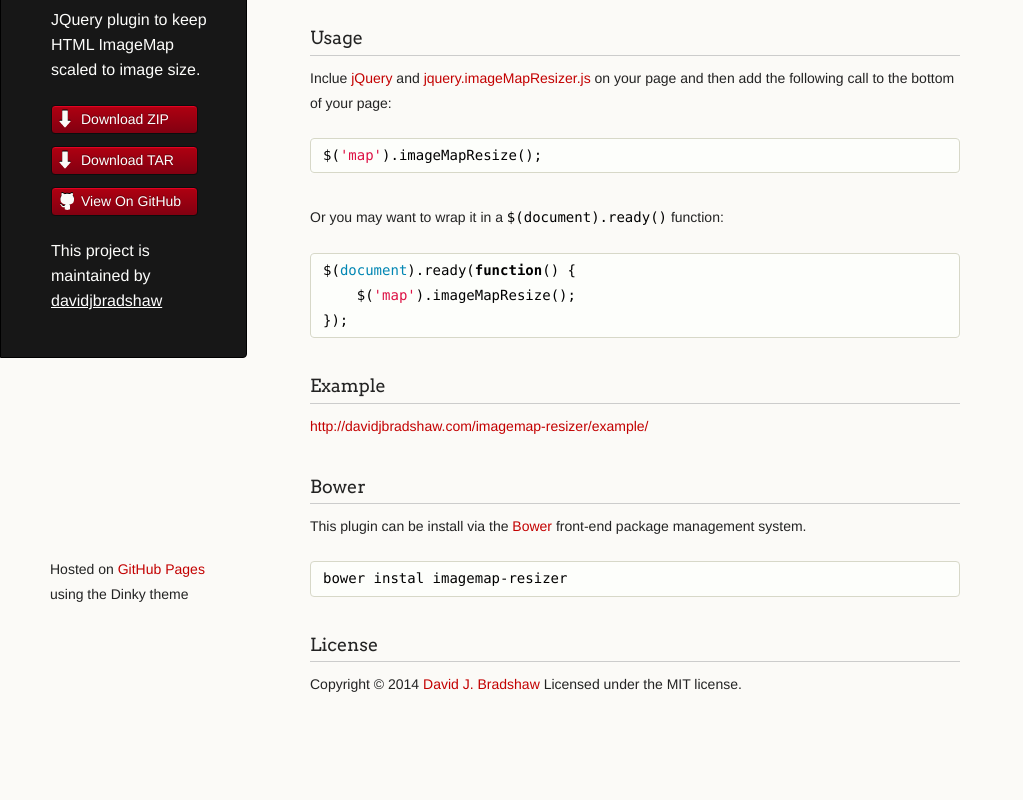
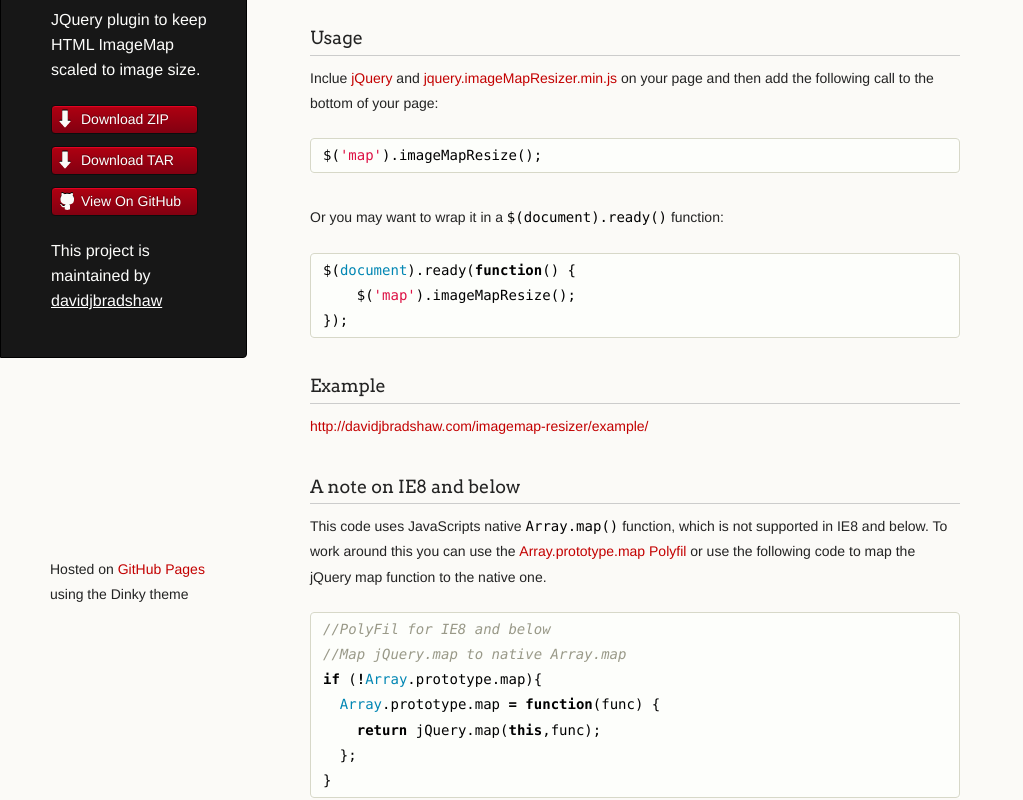
Before and after one commit to davidjbradshaw/image-map-resizer, a plain HTML site: page index.html in a window 1280 px wide. Shown: the part 161-961 px from the top of the page, without its empty margins (0-1023 px from the left). Before the commit the page ends 930 px from the top, so only its background shows below. Drawn offline with Linux system fonts and the light colour scheme.

Commit message:
Create gh-pages branch via GitHub

```diff
--- a/index.html
+++ b/index.html
@@ -38,7 +38,7 @@
 <h3>
 <a name="usage" class="anchor" href="#usage"><span class="octicon octicon-link"></span></a>Usage</h3>
 
-<p>Inclue <a href="http://jquery.com">jQuery</a> and <a href="https://raw2.github.com/davidjbradshaw/imagemap-resizer/master/js/jquery.imageMapResizer.min.js">jquery.imageMapResizer.js</a> on your page and then add the following call to the bottom of your page:</p>
+<p>Inclue <a href="http://jquery.com">jQuery</a> and <a href="https://raw2.github.com/davidjbradshaw/imagemap-resizer/master/js/jquery.imageMapResizer.min.js">jquery.imageMapResizer.min.js</a> on your page and then add the following call to the bottom of your page:</p>
 
 <div class="highlight highlight-js"><pre><span class="nx">$</span><span class="p">(</span><span class="s1">'map'</span><span class="p">).</span><span class="nx">imageMapResize</span><span class="p">();</span>
 </pre></div>
@@ -56,9 +56,25 @@
 <p><a href="http://davidjbradshaw.com/imagemap-resizer/example/">http://davidjbradshaw.com/imagemap-resizer/example/</a></p>
 
 <h3>
+<a name="a-note-on-ie8-and-below" class="anchor" href="#a-note-on-ie8-and-below"><span class="octicon octicon-link"></span></a>A note on IE8 and below</h3>
+
+<p>This code uses JavaScripts native <code>Array.map()</code> function, which is not supported in IE8 and below. To work around this you can use the <a href="https://developer.mozilla.org/en-US/docs/Web/JavaScript/Reference/Global_Objects/Array/map">Array.prototype.map Polyfil</a> or use the following code to map the jQuery map function to the native one.</p>
+
+<div class="highlight highlight-js"><pre><span class="c1">//PolyFil for IE8 and below</span>
+<span class="c1">//Map jQuery.map to native Array.map</span>
+<span class="k">if</span> <span class="p">(</span><span class="o">!</span><span class="nb">Array</span><span class="p">.</span><span class="nx">prototype</span><span class="p">.</span><span class="nx">map</span><span class="p">){</span>
+  <span class="nb">Array</span><span class="p">.</span><span class="nx">prototype</span><span class="p">.</span><span class="nx">map</span> <span class="o">=</span> <span class="kd">function</span><span class="p">(</span><span class="nx">func</span><span class="p">)</span> <span class="p">{</span>
+    <span class="k">return</span> <span class="nx">jQuery</span><span class="p">.</span><span class="nx">map</span><span class="p">(</span><span class="k">this</span><span class="p">,</span><span class="nx">func</span><span class="p">);</span>
+  <span class="p">};</span>
+<span class="p">}</span>
+</pre></div>
+
+<p>This code needs to be run before the <code>$('map').imageMapResize();</code> call.</p>
+
+<h3>
 <a name="bower" class="anchor" href="#bower"><span class="octicon octicon-link"></span></a>Bower</h3>
 
-<p>This plugin can be install via the <a href="http://bower.io">Bower</a> front-end package management system.</p>
+<p>This plugin can be installed via the <a href="http://bower.io">Bower</a> front-end package management system.</p>
 
 <pre><code>bower instal imagemap-resizer
 </code></pre>
@@ -67,7 +83,7 @@
 <a name="license" class="anchor" href="#license"><span class="octicon octicon-link"></span></a>License</h3>
 
 <p>Copyright © 2014 <a href="https://github.com/davidjbradshaw">David J. Bradshaw</a>
-Licensed under the MIT license.</p>
+Licensed under the <a href="http://opensource.org/licenses/MIT">MIT license</a>.</p>
       </section>
       <footer>
         <p><small>Hosted on <a href="http://pages.github.com">GitHub Pages</a> using the Dinky theme</small></p>
```
Also changed, not shown: params.json (+1 -1 lines).
